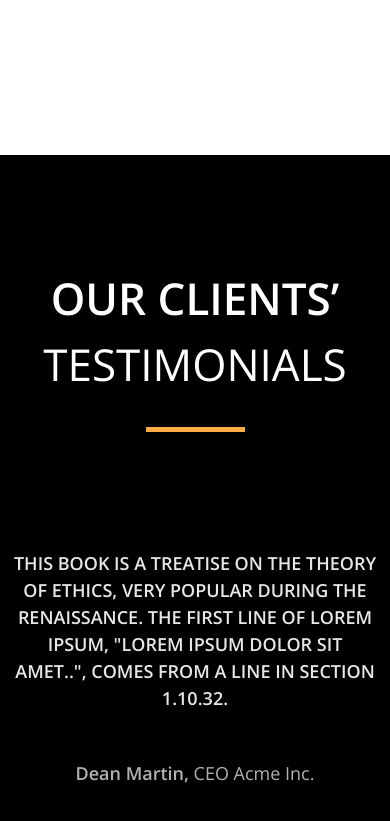
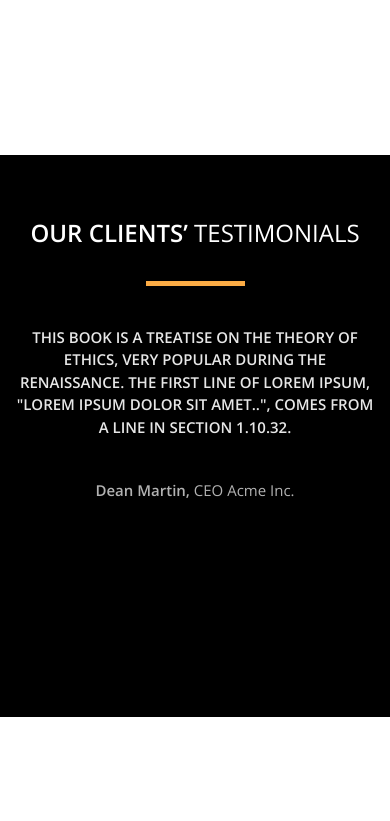
Before and after one commit to homie43/project_my_company, a website: page src/index.html in a window 390 px wide. Shown: the part 6845-7666 px from the top of the page. After the commit the page ends 7562 px from the top, so only its background shows below. Drawn offline with nearby package versions, Linux system fonts and the light colour scheme; files that its build step writes are made by us from their sources.

Commit message:
section testimonials  adaptation

```diff
--- a/src/sass/blocks/_media.scss
+++ b/src/sass/blocks/_media.scss
@@ -201,6 +201,11 @@
             margin-top: 7px;
         }
     }
+    .testimonials {
+        &__title {
+            font-size: 34px;
+        }
+    }
 }
 
 @media (max-width: 576px) {
@@ -319,4 +324,18 @@
             }
         }
     }
+    .testimonials {
+        padding: 50px 0;
+        &__title {
+            font-size: 24px;
+        }
+        &__text {
+            margin-top: 40px;
+            font-size: 15px;
+        }
+        &__descr {
+            margin-top: 40px;
+            font-size: 15px;
+        }
+    }
 }
```
Also changed, not shown: dist/css/style.min.css.
